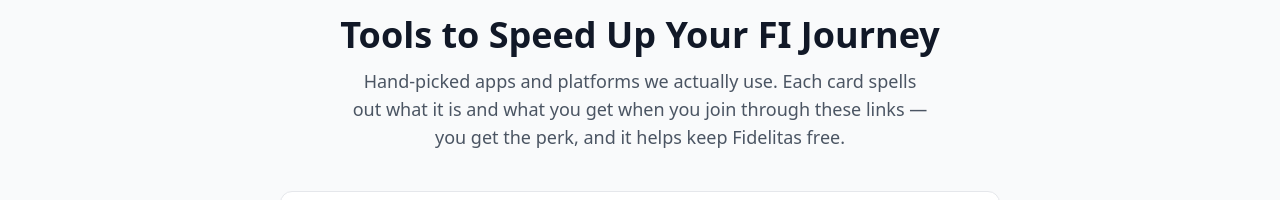
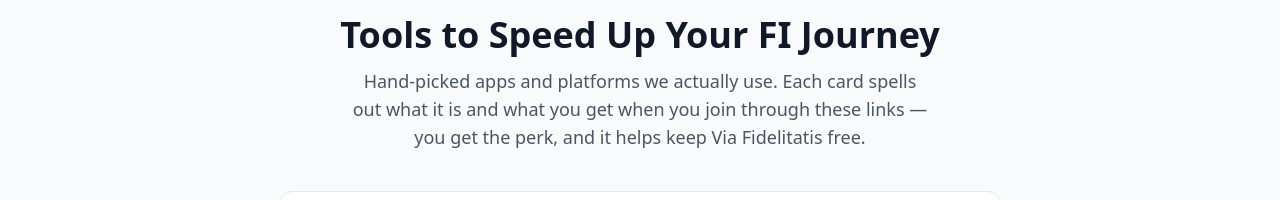
Before and after one commit to daughterpop/super-fi-calc, a React (Vite) app: page /tools in a window 1280 px wide. Shown: the part 150-350 px from the top of the page. Built offline with nearby package versions, Linux system fonts and the light colour scheme.

Commit message:
Full Via Fidelitatis rebrand sweep: Tools page, calculator share URL, sitemap, robots, package name

```diff
--- a/package.json
+++ b/package.json
@@ -1,5 +1,5 @@
 {
-  "name": "super-fi-calculator",
+  "name": "via-fidelitatis",
   "private": true,
   "version": "1.0.0",
   "type": "module",
--- a/src/pages/Tools.jsx
+++ b/src/pages/Tools.jsx
@@ -702,7 +702,7 @@ export default function Tools() {
             Tools to Speed Up Your FI Journey
           </h1>
           <p className="text-base sm:text-lg text-gray-600 max-w-xl mx-auto leading-relaxed">
-            Hand-picked apps and platforms we actually use. Each card spells out what it is and what you get when you join through these links — you get the perk, and it helps keep Fidelitas free.
+            Hand-picked apps and platforms we actually use. Each card spells out what it is and what you get when you join through these links — you get the perk, and it helps keep Via Fidelitatis free.
           </p>
         </div>
 
@@ -854,7 +854,7 @@ export default function Tools() {
             <Shield className="text-gray-400" size={22} />
           </div>
           <p className="text-sm text-gray-600 leading-relaxed max-w-lg mx-auto">
-            These are affiliate / referral links. If you sign up through them, you often get a bonus and Fidelitas may earn a
+            These are affiliate / referral links. If you sign up through them, you often get a bonus and Via Fidelitatis may earn a
             small commission — at no extra cost to you. We only list tools we'd use ourselves on the path to faithful
             financial independence. Value sort ranks approximate signup / referral bonus potential and may change with
             offers.
```
Also changed, not shown: public/robots.txt, 1 other file (tests, documents, lock files or other folders).
